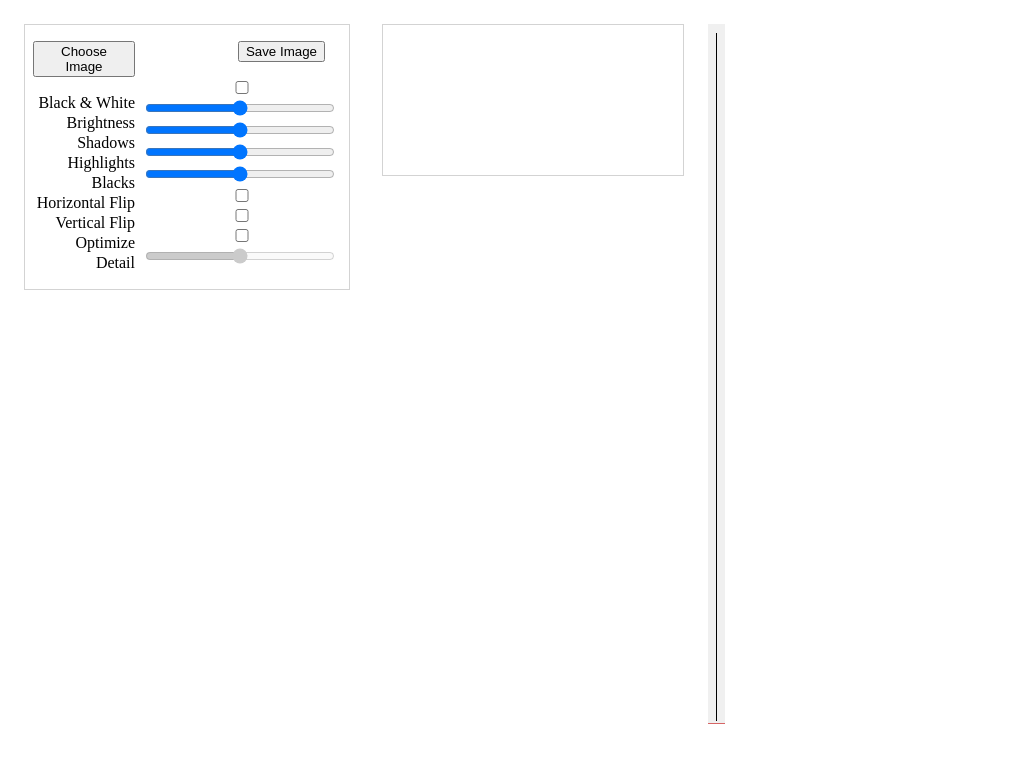
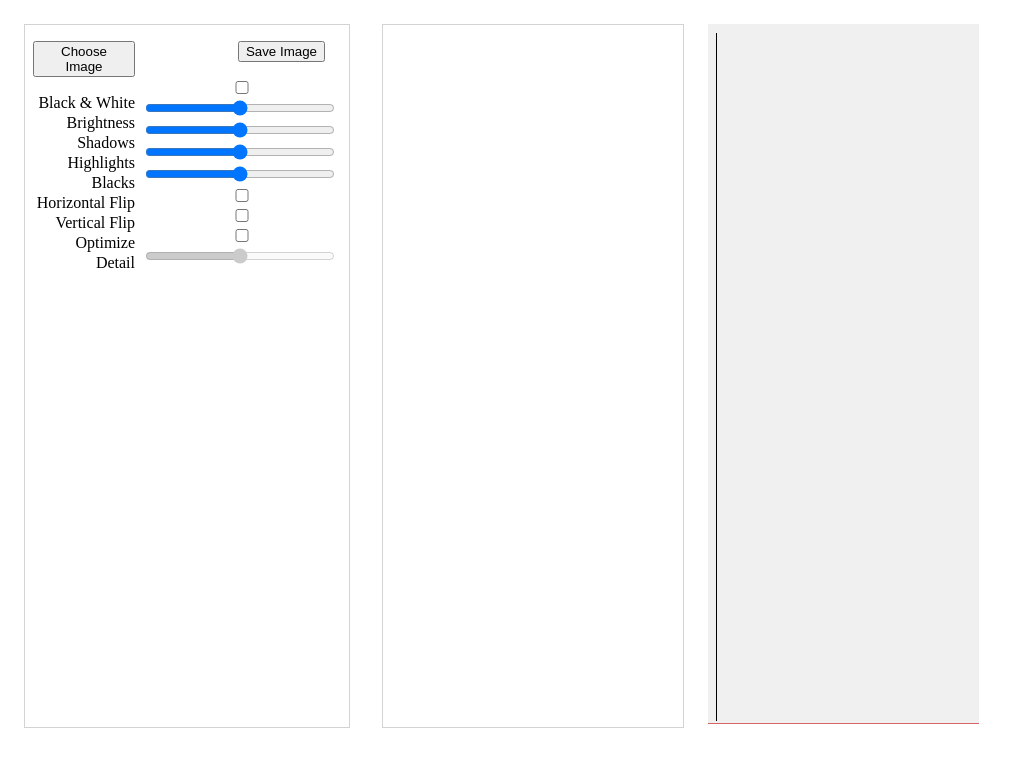
Before and after one commit to nickisnt/HtmlImageEditor, a website: page src/index.html in a window 1280 px wide. Shown: the whole page, without its empty margins (0-1018 px from the left). Drawn offline with nearby package versions, Linux system fonts and the light colour scheme.

Commit message:
Using flexbox css and initializing the histogram array for a more consistent feel.

```diff
--- a/src/directives/imageEditor.directive.js
+++ b/src/directives/imageEditor.directive.js
@@ -303,12 +303,12 @@ angular.module("HtmlImageEditor", [])
         $scope.drawHistogram = function (data) {
             var height = parseInt(document.documentElement.clientHeight - 111);
             var context = $scope.histogramCanvas.getContext('2d');
-            var histogramData = [], maxVal = 0, grayVal, imageData, pixelGroupCounter, i, j;
+            var histogramData = newHistogramArray(), maxVal = 0, grayVal, imageData, pixelGroupCounter, i, j;
 
             for (i = 0; i < data.length; i += 4) {
                 grayVal = parseInt(0.34 * data[i] + 0.5 * data[i + 1] + 0.16 * data[i + 2]);
                 if (isNaN(histogramData[grayVal])) {
-                    histogramData[grayVal] = 1;
+                    histogramData[grayVal] = 0;
                 } else {
                     histogramData[grayVal]++;
                 }
@@ -344,6 +344,14 @@ angular.module("HtmlImageEditor", [])
 
             context.putImageData(imageData, 0, 0);
         };
+
+        function newHistogramArray() {
+            var array = [];
+            for (var i = 0; i < 255; i++) {
+                array[i] = 0;
+            }
+            return array;
+        }
 
         /**
          * Calculates the images histogram data and prints it to the console as
--- a/src/directives/imageEditor.html
+++ b/src/directives/imageEditor.html
@@ -1,4 +1,4 @@
-<div ng-app="imageEditorApp">
+<div ng-app="imageEditorApp" class="imageEditorLayout">
     <div class="imageEditorToolbar" ng-controller="imageEditorCtrl">
         <div class="inner-text">
             <button id="imageInputButton" class="labelAlign imageEditorInputButton"
--- a/src/styles/imageEditor.css
+++ b/src/styles/imageEditor.css
@@ -1,3 +1,7 @@
+.imageEditorLayout{
+    display: flex;
+    align-content: center;
+}
 
 .imageEditorToolbar{
 	float: left;
```
